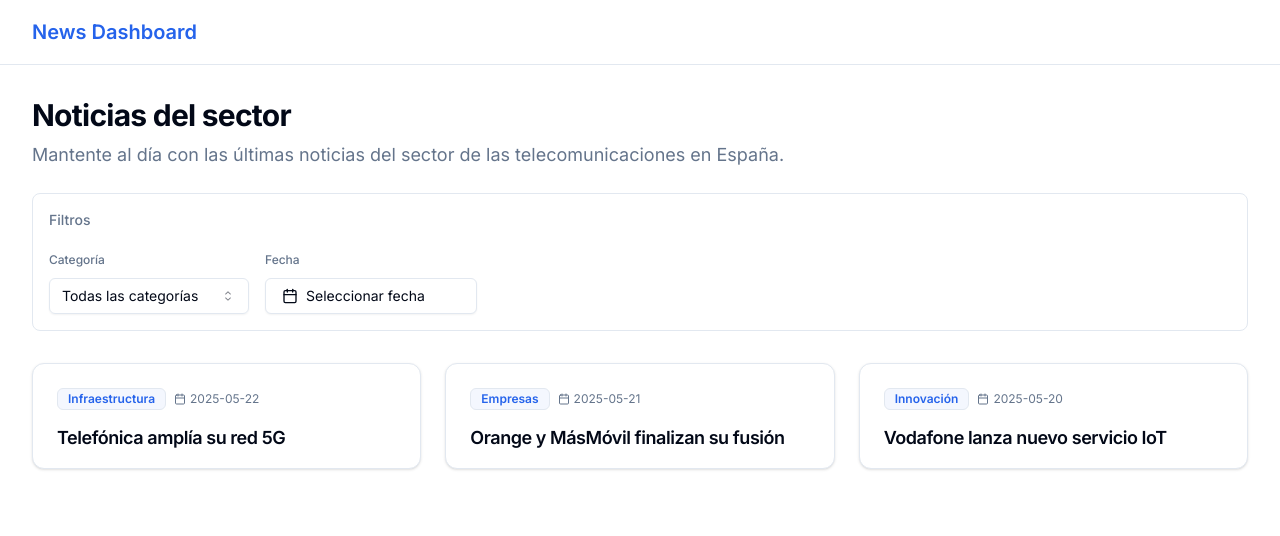
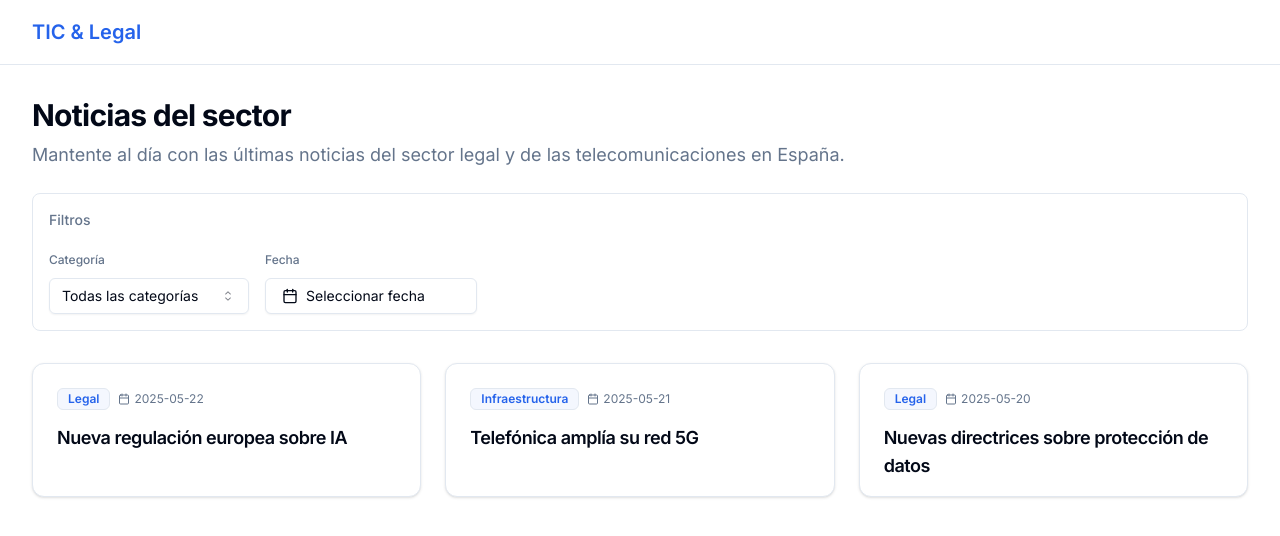
Before and after one commit to felipestudionn/Legal, a Next.js app: page / in a window 1280 px wide. Shown: the top 536 px of the page. Built offline with nearby package versions, Linux system fonts and the light colour scheme.

Commit message:
Rename to TIC & Legal and update content

```diff
--- a/package.json
+++ b/package.json
@@ -1,5 +1,5 @@
 {
-  "name": "news-dashboard",
+  "name": "tic-and-legal",
   "version": "0.1.0",
   "private": true,
   "scripts": {
--- a/src/app/layout.tsx
+++ b/src/app/layout.tsx
@@ -5,8 +5,8 @@
 const inter = Inter({ subsets: ['latin'] })
 
 export const metadata: Metadata = {
-  title: 'News Dashboard',
-  description: 'Noticias del sector de las telecomunicaciones en España',
+  title: 'TIC & Legal',
+  description: 'Noticias del sector legal y de las telecomunicaciones en España',
 }
 
 export default function RootLayout({
--- a/src/components/dashboard/news-container.tsx
+++ b/src/components/dashboard/news-container.tsx
@@ -9,26 +9,26 @@
 const initialNews: News[] = [
   {
     id: '1',
-    title: 'Telefónica amplía su red 5G',
-    content: 'Telefónica ha anunciado la expansión de su red 5G a más ciudades españolas...',
+    title: 'Nueva regulación europea sobre IA',
+    content: 'La UE aprueba una nueva normativa sobre Inteligencia Artificial que afectará al sector tecnológico...',
     date: '2025-05-22',
-    category: 'Infraestructura',
+    category: 'Legal',
     url: 'https://example.com/noticia1'
   },
   {
     id: '2',
-    title: 'Orange y MásMóvil finalizan su fusión',
-    content: 'La fusión entre Orange y MásMóvil ha sido completada después de recibir todas las aprobaciones...',
+    title: 'Telefónica amplía su red 5G',
+    content: 'Telefónica ha anunciado la expansión de su red 5G cumpliendo con la nueva normativa...',
     date: '2025-05-21',
-    category: 'Empresas',
+    category: 'Infraestructura',
     url: 'https://example.com/noticia2'
   },
   {
     id: '3',
-    title: 'Vodafone lanza nuevo servicio IoT',
-    content: 'Vodafone ha presentado su nueva plataforma de IoT para empresas...',
+    title: 'Nuevas directrices sobre protección de datos',
+    content: 'La AEPD publica nuevas directrices sobre el tratamiento de datos en servicios de telecomunicaciones...',
     date: '2025-05-20',
-    category: 'Innovación',
+    category: 'Legal',
     url: 'https://example.com/noticia3'
   }
 ]
--- a/src/components/layout/dashboard-layout.tsx
+++ b/src/components/layout/dashboard-layout.tsx
@@ -5,7 +5,7 @@
     <div className="min-h-screen bg-background">
       <header className="sticky top-0 z-50 w-full border-b bg-background/95 backdrop-blur supports-[backdrop-filter]:bg-background/60">
         <div className="container flex h-16 items-center">
-          <h1 className="text-xl font-semibold text-primary">News Dashboard</h1>
+          <h1 className="text-xl font-semibold text-primary">TIC & Legal</h1>
         </div>
       </header>
       <main className="container py-8">
@@ -13,7 +13,7 @@
           <div className="space-y-2">
             <h2 className="text-3xl font-bold tracking-tight">Noticias del sector</h2>
             <p className="text-lg text-muted-foreground">
-              Mantente al día con las últimas noticias del sector de las telecomunicaciones en España.
+              Mantente al día con las últimas noticias del sector legal y de las telecomunicaciones en España.
             </p>
           </div>
           {children}
--- a/src/lib/constants.ts
+++ b/src/lib/constants.ts
@@ -1,7 +1,9 @@
 export const NEWS_CATEGORIES = [
+  'Legal',
   'Infraestructura',
+  'Regulación',
   'Empresas',
   'Innovación',
-  'Regulación',
-  'Servicios'
+  'Compliance',
+  'Protección de Datos'
 ]
```
